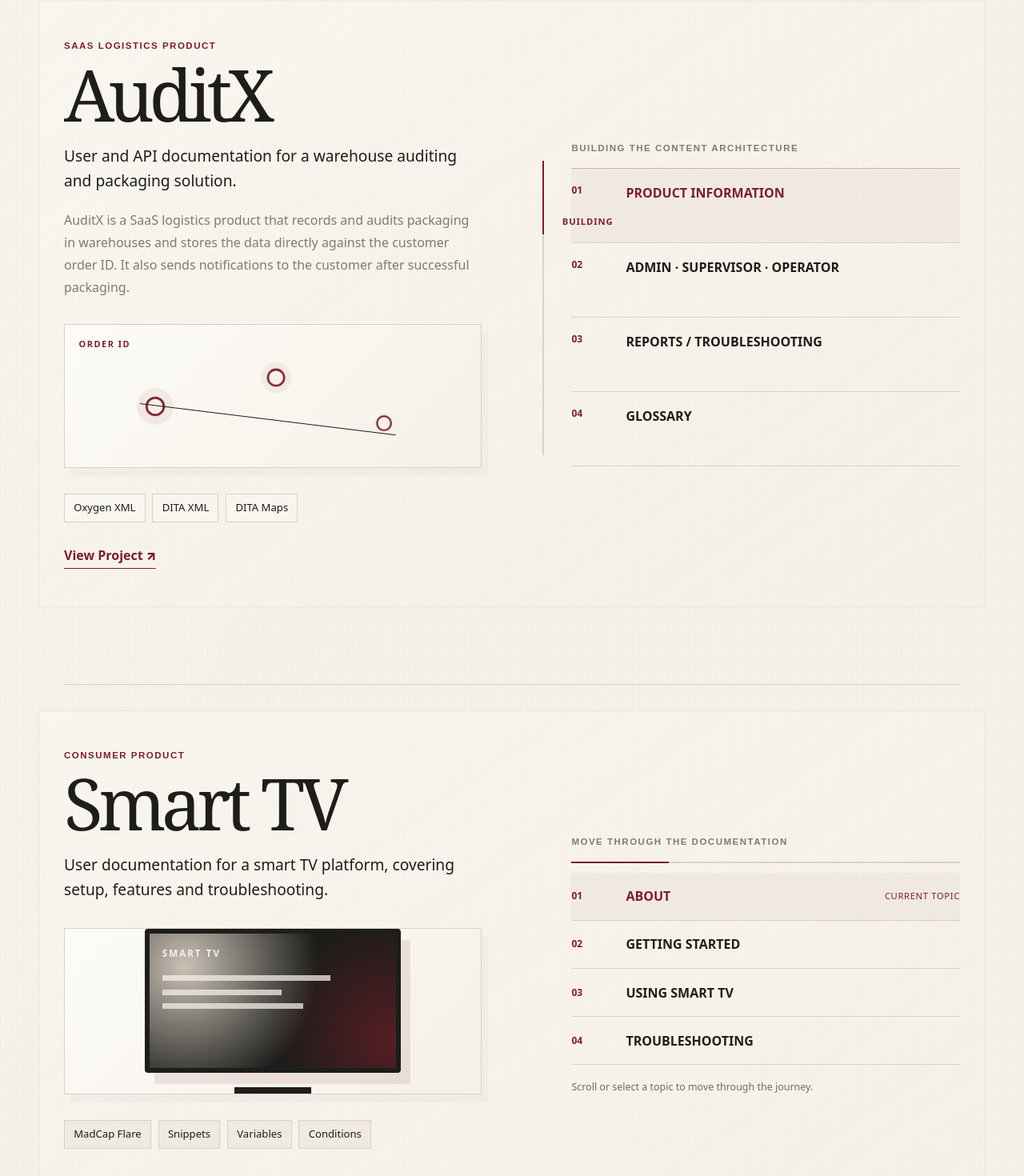
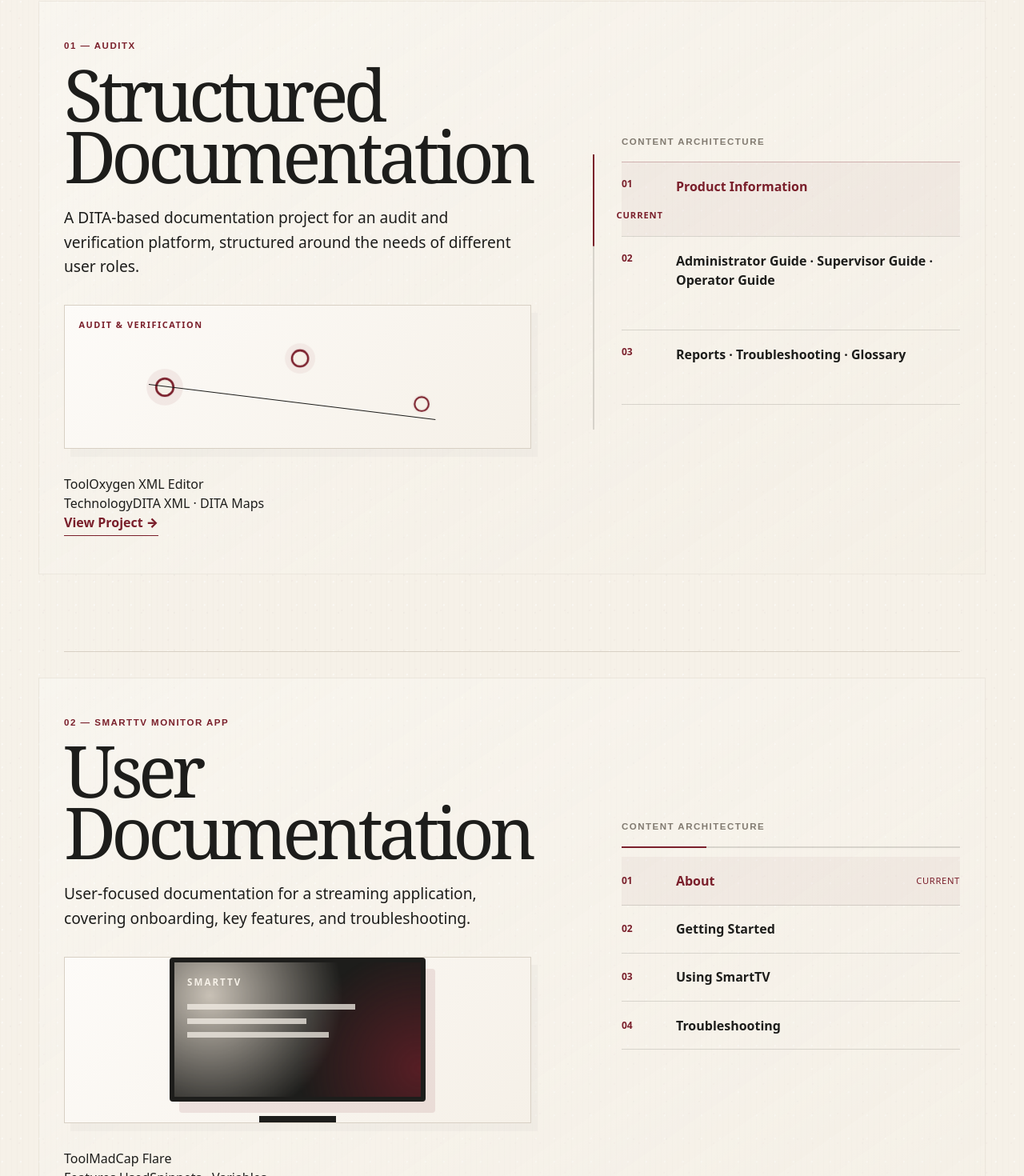
Before and after one commit to Gajamathi/gajalakshmi-portfolio, a React (Vite) app: page / in a window 1280 px wide. Shown: the part 2465-3935 px from the top of the page at 80% size. Built offline with nearby package versions, Linux system fonts and the light colour scheme.

Commit message:
Update What I Document samples

```diff
--- a/WhatIDocument.tsx
+++ b/WhatIDocument.tsx
@@ -8,13 +8,12 @@
 const SMART_TV_URL = 'https://github.com/Gajamathi/Technicalwriting-_Portfolio_SmartTV_App.git';
 
 const auditSteps = [
-  'PRODUCT INFORMATION',
-  'ADMIN · SUPERVISOR · OPERATOR',
-  'REPORTS / TROUBLESHOOTING',
-  'GLOSSARY',
+  'Product Information',
+  'Administrator Guide · Supervisor Guide · Operator Guide',
+  'Reports · Troubleshooting · Glossary',
 ];
 
-const tvSteps = ['ABOUT', 'GETTING STARTED', 'USING SMART TV', 'TROUBLESHOOTING'];
+const tvSteps = ['About', 'Getting Started', 'Using SmartTV', 'Troubleshooting'];
 
 const WhatIDocument: React.FC = () => {
   const sectionRef = useRef<HTMLElement>(null);
@@ -60,30 +59,32 @@
         <div className="section-kicker">02 / SAMPLE DOCUMENTATION</div>
         <h2 id="work-heading" className="section-title">What I Document</h2>
         <p className="section-intro">
-          A selection of sample documentation projects that demonstrate how I structure content for different products, users, and documentation needs.
+          A selection of documentation samples that demonstrate how I structure content for different products, users, and documentation needs.
         </p>
 
         <article className="project-scene project-scene-interactive auditx-scene">
           <div className="project-intro project-sticky">
-            <p className="project-type">SAAS LOGISTICS PRODUCT</p>
-            <h3>AuditX</h3>
-            <p className="project-description">User and API documentation for a warehouse auditing and packaging solution.</p>
-            <p className="project-context">
-              AuditX is a SaaS logistics product that records and audits packaging in warehouses and stores the data directly against the customer order ID. It also sends notifications to the customer after successful packaging.
+            <p className="project-type">01 — AUDITX</p>
+            <h3>Structured Documentation</h3>
+            <p className="project-description">
+              A DITA-based documentation project for an audit and verification platform, structured around the needs of different user roles.
             </p>
             <div className="project-visual audit-visual" aria-hidden="true">
-              <span className="visual-order">ORDER ID</span>
+              <span className="visual-order">AUDIT &amp; VERIFICATION</span>
               <span className="visual-node node-one" />
               <span className="visual-node node-two" />
               <span className="visual-node node-three" />
               <span className="visual-line" />
             </div>
-            <div className="tool-row"><span>Oxygen XML</span><span>DITA XML</span><span>DITA Maps</span></div>
-            <a href={AUDITX_URL} target="_blank" rel="noopener noreferrer" className="text-link">View Project ↗</a>
+            <div className="project-meta">
+              <p><span>Tool</span>Oxygen XML Editor</p>
+              <p><span>Technology</span>DITA XML · DITA Maps</p>
+            </div>
+            <a href={AUDITX_URL} target="_blank" rel="noopener noreferrer" className="text-link">View Project →</a>
           </div>
 
           <div className="architecture-board interactive-board" aria-label="AuditX content architecture">
-            <p className="architecture-label">BUILDING THE CONTENT ARCHITECTURE</p>
+            <p className="architecture-label">CONTENT ARCHITECTURE</p>
             <div className="board-progress" aria-hidden="true">
               <span style={{ transform: `scaleY(${(auditActive + 1) / auditSteps.length})` }} />
             </div>
@@ -98,7 +99,7 @@
               >
                 <span className="architecture-index">0{index + 1}</span>
                 <strong>{item}</strong>
-                <span className="step-state">{index < auditActive ? 'Built' : index === auditActive ? 'Building' : 'Queued'}</span>
+                <span className="step-state">{index < auditActive ? 'Built' : index === auditActive ? 'Current' : 'Next'}</span>
               </button>
             ))}
           </div>
@@ -106,25 +107,31 @@
 
         <article className="project-scene project-scene-interactive smarttv-scene">
           <div className="project-intro project-intro-alt project-sticky">
-            <p className="project-type">CONSUMER PRODUCT</p>
-            <h3>Smart TV</h3>
-            <p className="project-description">User documentation for a smart TV platform, covering setup, features and troubleshooting.</p>
+            <p className="project-type">02 — SMARTTV MONITOR APP</p>
+            <h3>User Documentation</h3>
+            <p className="project-description">
+              User-focused documentation for a streaming application, covering onboarding, key features, and troubleshooting.
+            </p>
             <div className="project-visual tv-visual" aria-hidden="true">
               <div className="tv-screen">
                 <span className="tv-glow" />
-                <span className="tv-title">SMART TV</span>
+                <span className="tv-title">SMARTTV</span>
                 <span className="tv-bar one" />
                 <span className="tv-bar two" />
                 <span className="tv-bar three" />
               </div>
               <div className="tv-stand" />
             </div>
-            <div className="tool-row soft"><span>MadCap Flare</span><span>Snippets</span><span>Variables</span><span>Conditions</span></div>
-            <a href={SMART_TV_URL} target="_blank" rel="noopener noreferrer" className="text-link">View Project ↗</a>
+            <div className="project-meta">
+              <p><span>Tool</span>MadCap Flare</p>
+              <p><span>Features Used</span>Snippets · Variables</p>
+              <p><span>Output</span>HTML5</p>
+            </div>
+            <a href={SMART_TV_URL} target="_blank" rel="noopener noreferrer" className="text-link">View Project →</a>
           </div>
 
-          <div className="journey-board interactive-board" aria-label="Smart TV documentation journey">
-            <p className="architecture-label">MOVE THROUGH THE DOCUMENTATION</p>
+          <div className="journey-board interactive-board" aria-label="SmartTV content architecture">
+            <p className="architecture-label">CONTENT ARCHITECTURE</p>
             <div className="tv-progress" aria-hidden="true">
               <span style={{ width: `${((tvActive + 1) / tvSteps.length) * 100}%` }} />
             </div>
@@ -139,10 +146,9 @@
               >
                 <span>{String(index + 1).padStart(2, '0')}</span>
                 <strong>{item}</strong>
-                <em>{index === tvActive ? 'Current topic' : 'Open topic'}</em>
+                <em>{index === tvActive ? 'Current' : 'Topic'}</em>
               </button>
             ))}
-            <p className="journey-hint">Scroll or select a topic to move through the journey.</p>
           </div>
         </article>
       </div>
```
